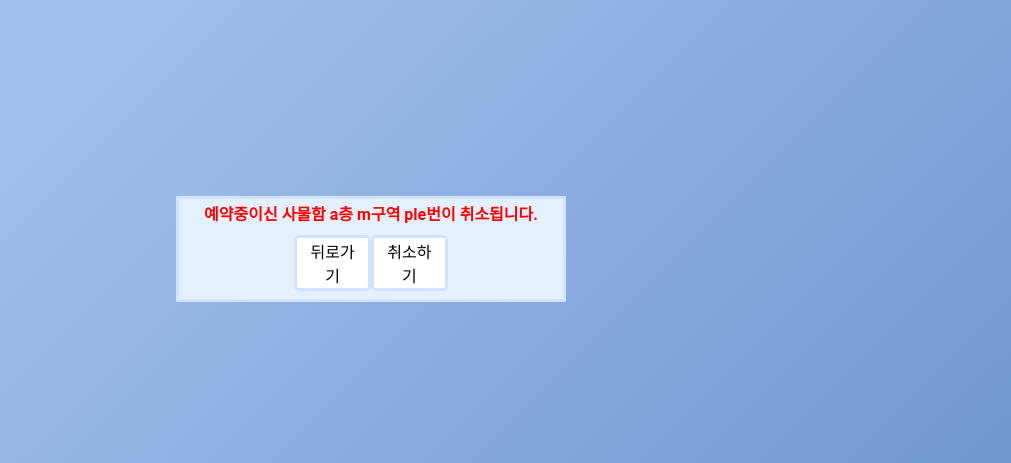
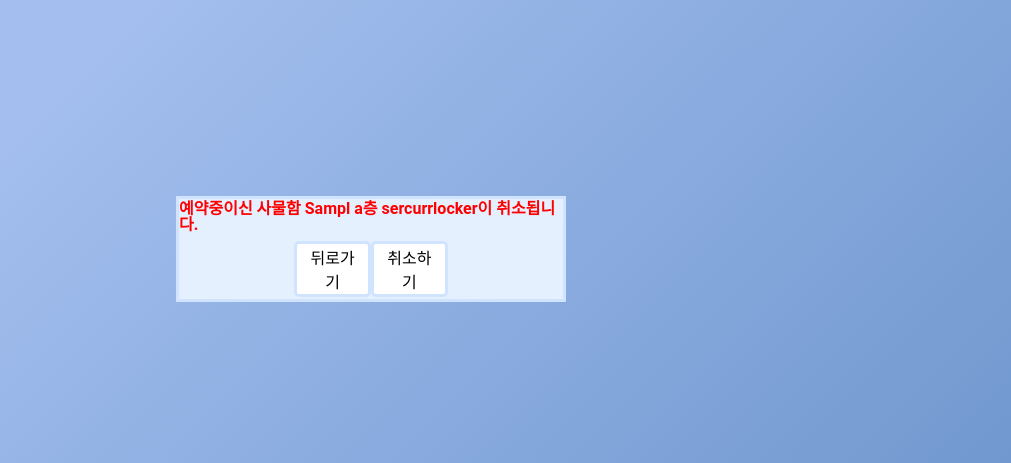
Before and after one commit to TEAM-MAT/lockerweb, a Django app: template ssulocker/templates/locker/cancel_popup.html in a window 1280 px wide. Shown: the part 151-614 px from the top of the page, without its empty margins (269-1280 px from the left). Run offline with Django 3.2, Linux system fonts and the light colour scheme; the template is opened without the code that fills it: most values are stand-ins (such as "Sample title", 1, 10 or a date in 2020); parts of the project's set-up code (start-up, migrations or seed data) failed here and were passed over; some web fonts are replaced.

Commit message:
cancelpop오류 수정완료

```diff
--- a/ssulocker/templates/locker/cancel_popup.html
+++ b/ssulocker/templates/locker/cancel_popup.html
@@ -36,33 +36,15 @@
     <script>
         function codeFilter(currentSelected){
             let showSelected = "";
-            // 건물 필터링
-            if (currentSelected[0] == "H"){
-                showSelected += "형남공학관 ";
-            }
-            else if (currentSelected[0] == "I"){
-                showSelected += "정보과학관 ";
-            }
-
             // 층 필터링
-            if (currentSelected[1] == "0"){
+            showSelected+=currentSelected.substring(0,5)+" "
+            if (currentSelected[6] == "0"){
                 showSelected += "지하 1층 ";
             }
             else {
                 showSelected += currentSelected[1] + "층 "
             }
-
-            // 구역 필터링
-            showSelected += currentSelected[2] + "구역 "
-
-            // 번호 필터링
-            if (currentSelected[3] == "0"){
-                showSelected += (currentSelected[4] + currentSelected[5] + "번")
-            }
-            else{
-                showSelected += (currentSelected[3] + currentSelected[4] + currentSelected[5] + "번")
-            }
-
+            showSelected+=currentSelected.substr(8)
             return showSelected;
         }
 
```
